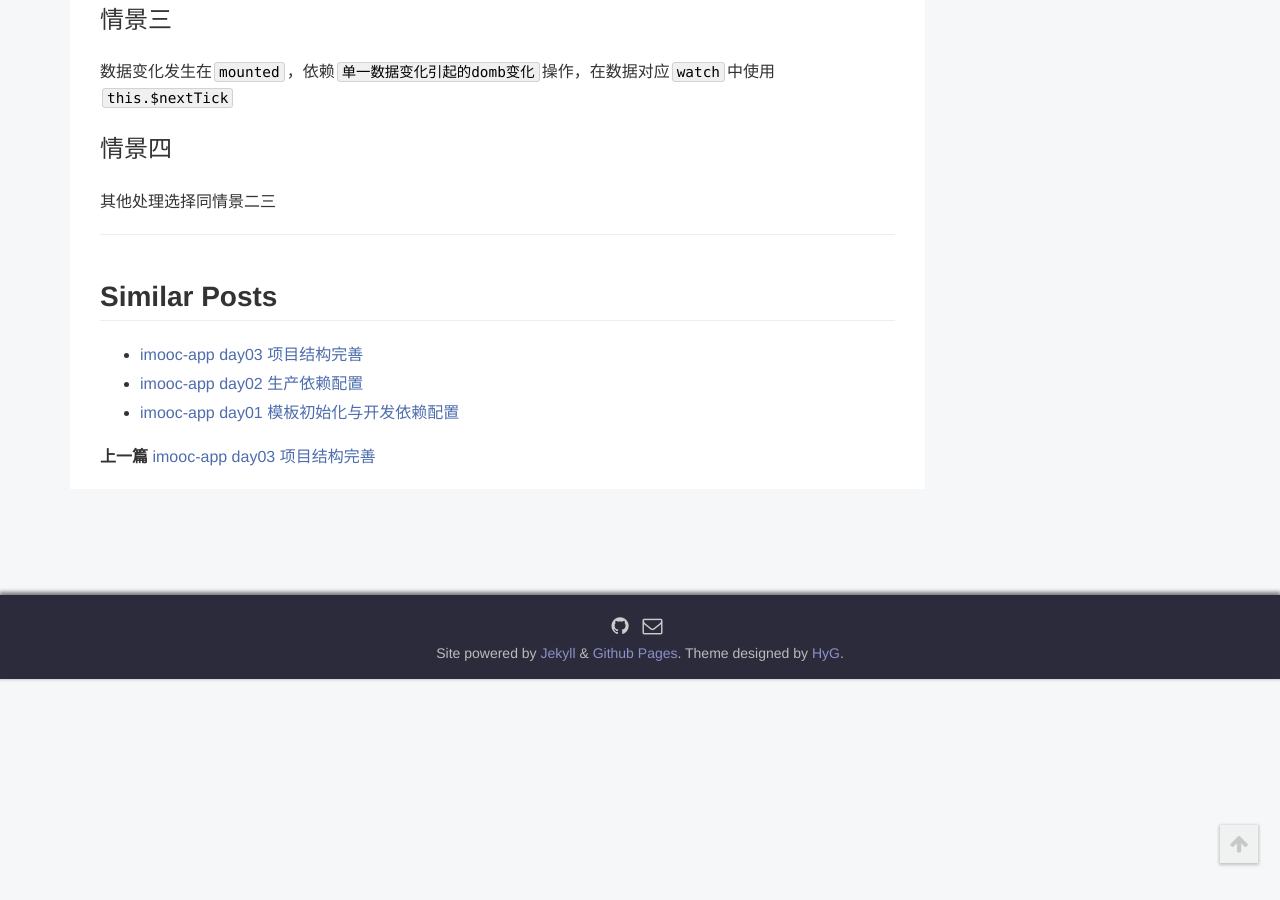
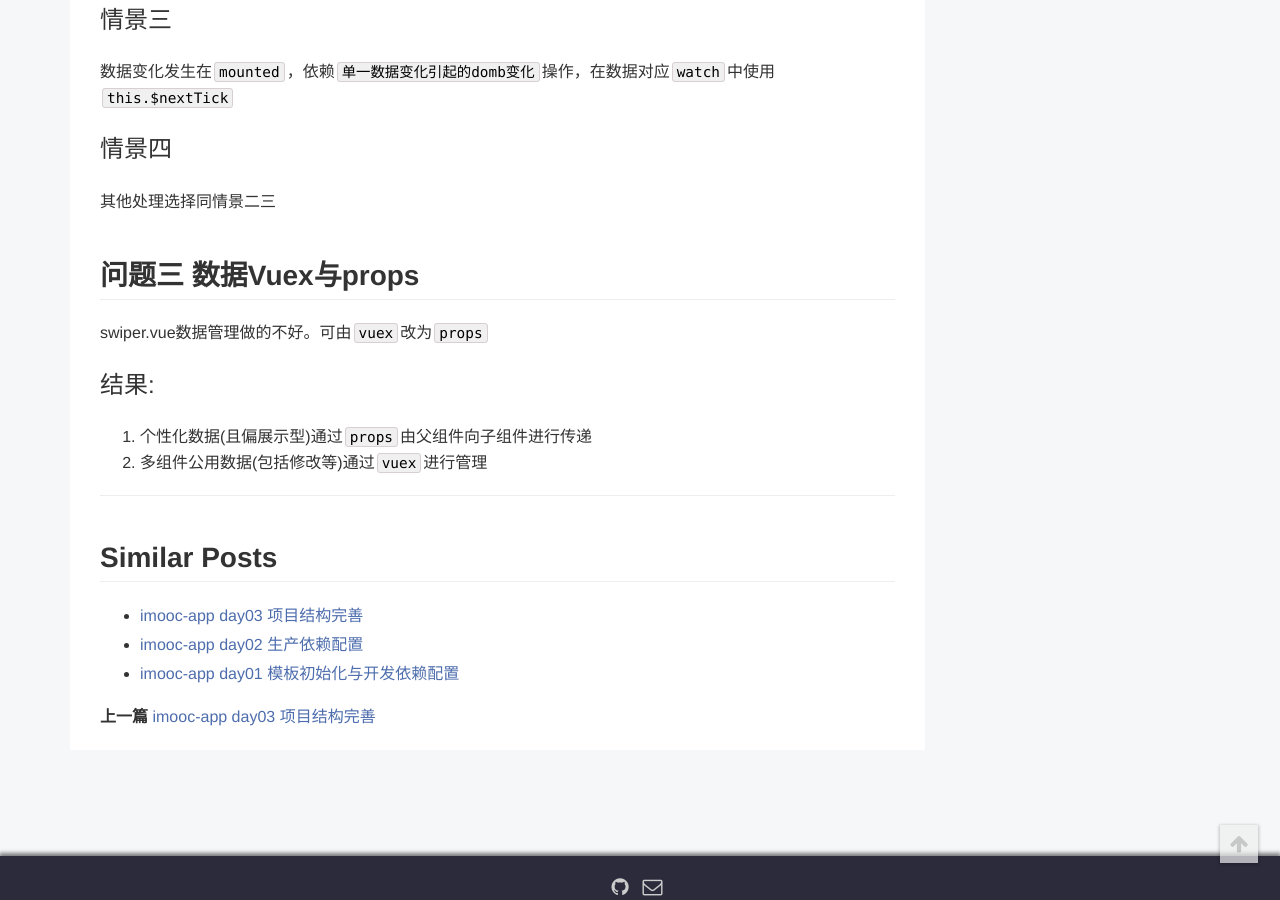
Before and after one commit to toBeTheLight/toBeTheLight.github.io, a Jekyll site: the page built from _posts/2017-06-18-vue app 所遇问题处理.md, in a window 1280 px wide and 900 px high, scrolled down 1618 px. Built offline with Jekyll 4.4.1, drawn with Linux system fonts in a browser that asks for light colours; a style sheet for code colours, icons or effects is not loaded; before the commit the page ends 2297 px from its top, so only the background shows below that.

Commit message:
add:question 3

```diff
--- a/_posts/2017-06-18-vue app 所遇问题处理.md
+++ b/_posts/2017-06-18-vue app 所遇问题处理.md
@@ -51,3 +51,9 @@
 数据变化发生在`mounted`，依赖`单一数据变化引起的domb变化`操作，在数据对应`watch`中使用`this.$nextTick`
 ### 情景四
 其他处理选择同情景二三
+
+## 问题三 数据Vuex与props
+swiper.vue数据管理做的不好。可由`vuex`改为`props`
+### 结果:
+1. 个性化数据(且偏展示型)通过`props`由父组件向子组件进行传递
+2. 多组件公用数据(包括修改等)通过`vuex`进行管理
```
